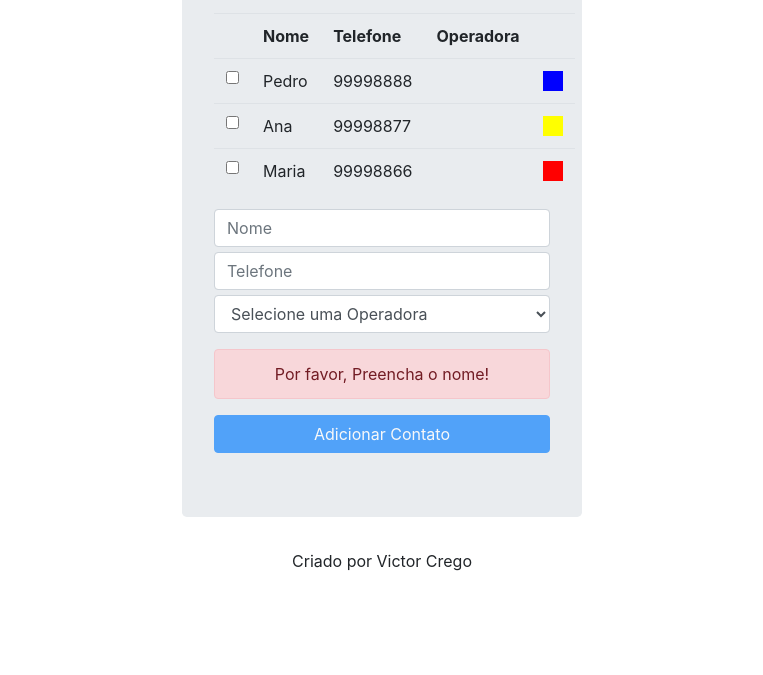
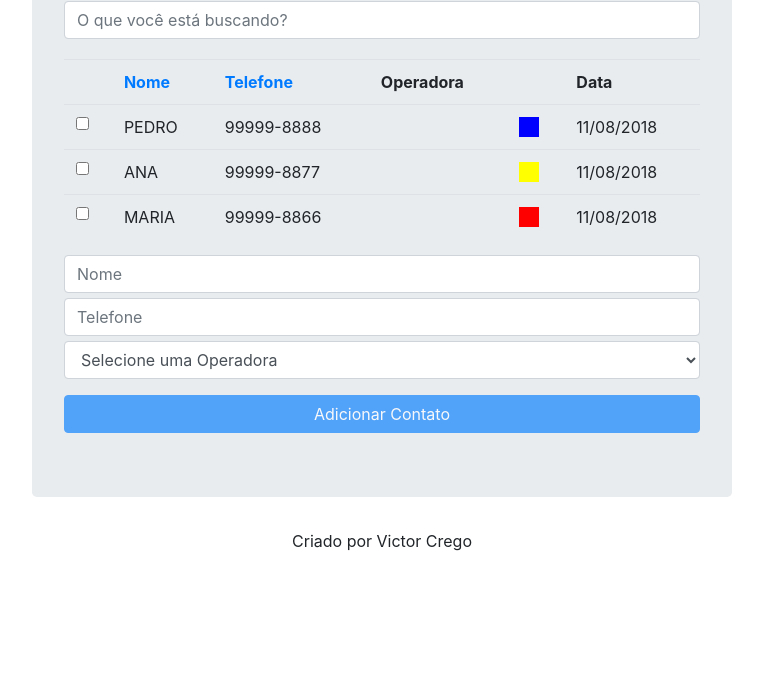
Before and after one commit to VictorCrego/NuCont, a plain HTML site: page index.html in a window 1280 px wide. Shown: the part 125-800 px from the top of the page, without its empty margins (258-1021 px from the left). Drawn offline with nearby package versions, Linux system fonts and the light colour scheme.

Commit message:
Aplicação de Filtros

```diff
--- a/index.html
+++ b/index.html
@@ -15,23 +15,26 @@
     <div class="jumbotron">
         <!-- Adiciona o Título "Lista de Contatos"-->
         <h3>{{app}}</h3>
+        <input class="form-control" type="text" ng-model="criterioDeBusca" placeholder="O que você está buscando?"/>
         <!-- Cria a tabela para exibição da lista de contatos-->
         <table ng-show="contatos.length > 0" class="table">
             <tr>
                 <th></th>
-                <th>Nome</th>
-                <th>Telefone</th>
+                <th><a href="" ng-click="ordenarPor('nome')">Nome</a></th>
+                <th><a href="" ng-click="ordenarPor('telefone')">Telefone</a></th>
                 <th>Operadora</th>
                 <th></th>
+                <th>Data</th>
             </tr>
             <!--Faz a iteração no array de contatos para adicioná-los a cada linha da tabela
                 e Cria um estilo para quando uma linha específica for selecionada-->
-            <tr ng-class="{selecionado: contato.selecionado}" ng-repeat="contato in contatos">
+            <tr ng-class="{selecionado: contato.selecionado}" ng-repeat="contato in contatos | filter:criterioDeBusca | orderBy:criterioDeOrdenacao:direcaoDaOrdenacao">
                 <td><input type="checkbox" ng-model="contato.selecionado"/></td>
-                <td>{{contato.nome}}</td>
+                <td>{{contato.nome | uppercase}}</td>
                 <td>{{contato.telefone}}</td>
                 <td>{{contato.operadora.nome}}</td>
                 <td><div style="width: 20px; height: 20px;" ng-style="{'background-color': contato.cor}"></div></td>
+                <td>{{contato.data | date:'dd/MM/yyyy'}}</td>
             </tr>
         </table>
         </hr>
@@ -41,11 +44,11 @@
             <input class="form-control" type="text" ng-model="contato.nome" name="nome" placeholder="Nome" ng-required="true" ng-minlength="10"/>
             <input class="form-control" type="text" ng-model="contato.telefone" name="telefone" placeholder="Telefone" ng-required="true" ng-pattern="/^\d{4,5}-\d{4}$/"/>
             <!--Cria a caixa para seleção da operadora exibindo apenas o nome da operadora-->
-            <select class="form-control" ng-model="contato.operadora" ng-options="operadora.nome group by operadora.categoria for operadora in operadoras">
+            <select class="form-control" ng-model="contato.operadora" ng-options="operadora.nome group by operadora.categoria for operadora in operadoras | orderBy:'nome'">
                 <option value="">Selecione uma Operadora</option>
             </select>
         </form>
-        <div ng-messages="contatoForm.nome.$error" class="alert alert-danger">
+        <div ng-show="contatoForm.nome.$dirty" ng-messages="contatoForm.nome.$error" class="alert alert-danger">
             <div ng-message="required">
                 Por favor, Preencha o nome!
             </div>
--- a/lib/css/styleindex.css
+++ b/lib/css/styleindex.css
@@ -1,7 +1,7 @@
 @charset "utf-8";
 
 .jumbotron {
-    width: 400px;
+    width: 700px;
     text-align: center;
     margin-left: auto;
     margin-right: auto;
--- a/lib/js/index.js
+++ b/lib/js/index.js
@@ -2,9 +2,9 @@ angular.module("listaTelefonica", ["ngMessages"]);
 angular.module("listaTelefonica").controller("listaTelefonicaCtrl", function($scope) {
     $scope.app = "Lista Telefonica";
     $scope.contatos = [
-        {nome: "Pedro", telefone: "99998888", cor:"blue"},
-        {nome: "Ana", telefone: "99998877", cor:"yellow"},
-        {nome: "Maria", telefone: "99998866", cor:"red"}
+        {nome: "Pedro", telefone: "99999-8888", cor:"blue", data: new Date()},
+        {nome: "Ana", telefone: "99999-8877", cor:"yellow", data: new Date()},
+        {nome: "Maria", telefone: "99999-8866", cor:"red", data: new Date()}
     ];
     $scope.operadoras = [
         {nome: "Oi", codigo: 14, categoria: "Celular"},
@@ -28,4 +28,8 @@ angular.module("listaTelefonica").controller("listaTelefonicaCtrl", function($sc
             return contato.selecionado;
         });
     };
+    $scope.ordenarPor = function (campo) {
+        $scope.criterioDeOrdenacao = campo;
+        $scope.direcaoDaOrdenacao = !$scope.direcaoDaOrdenacao;
+    };
 });
```
